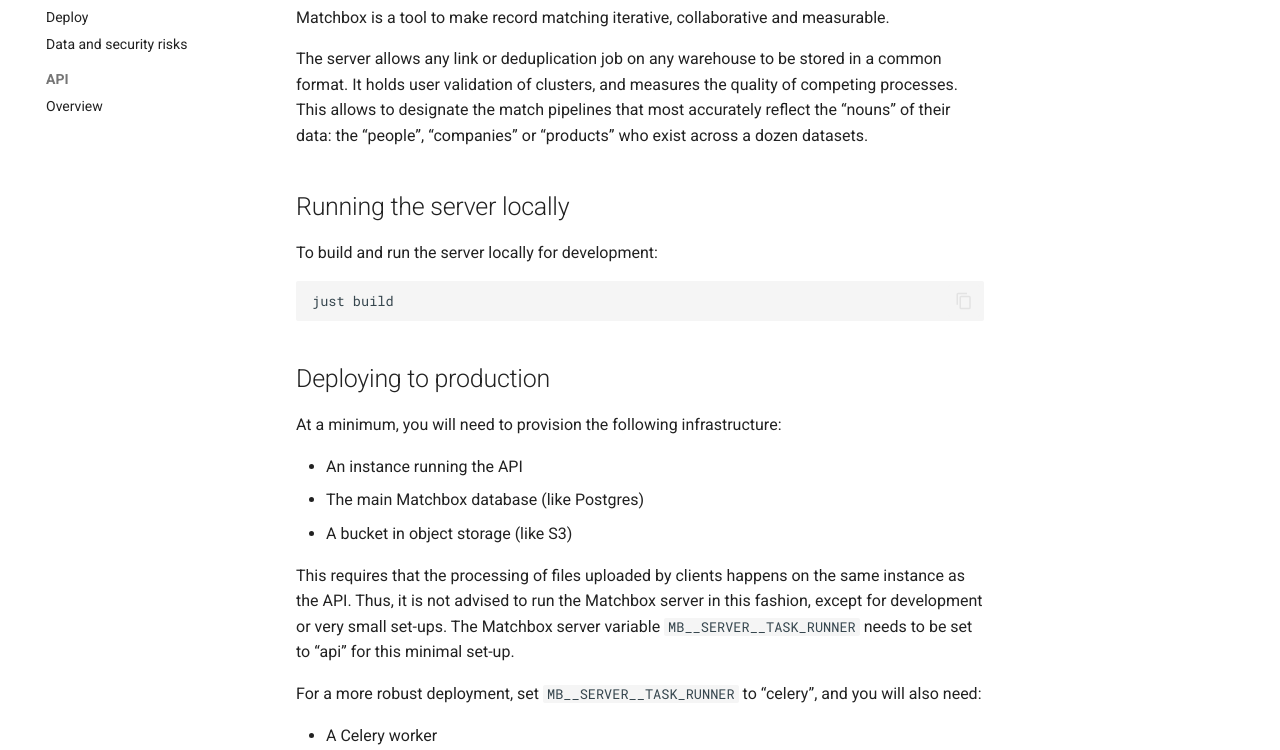
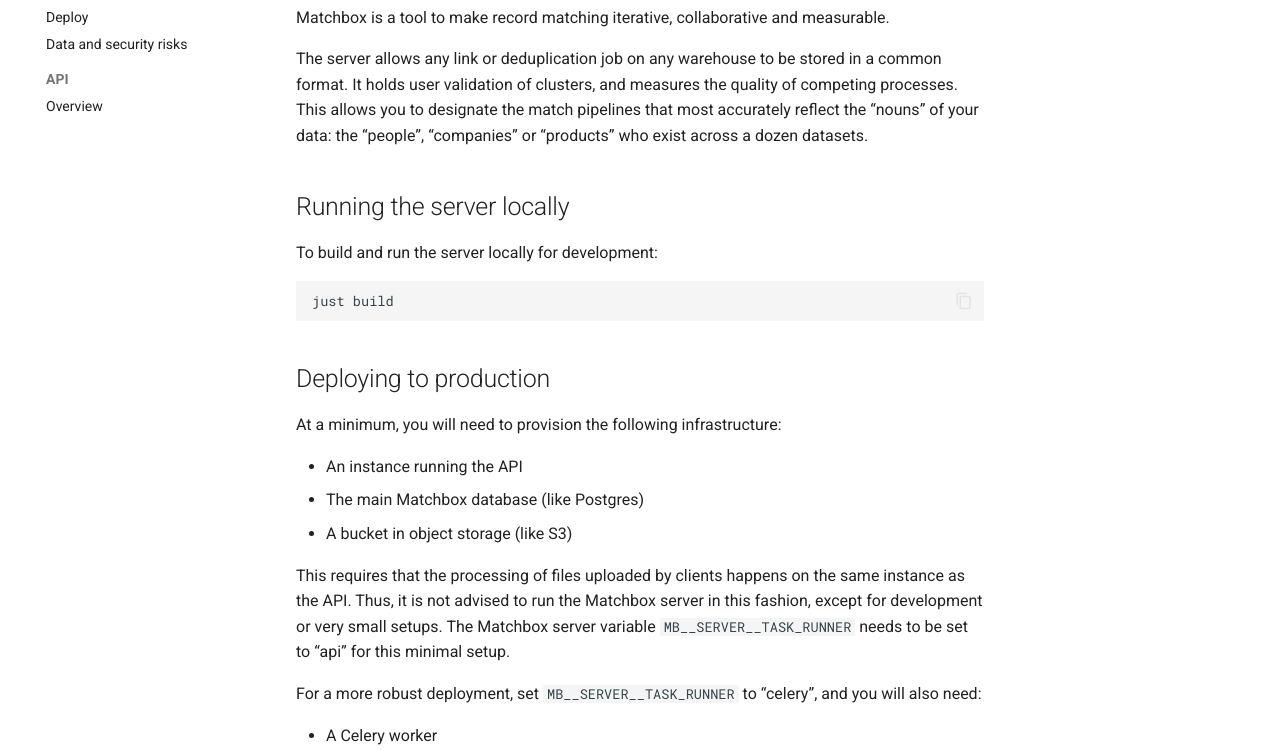
Before and after one commit to will-langdale/matchbox, an MkDocs documentation site: the page built from docs/server/install.md, in a window 1280 px wide and 1160 px high. Shown: the part 223-973 px from the top of the window. Built offline with MkDocs 1.6.1 and Material for MkDocs 9.7.7, drawn with Linux system fonts in a browser that asks for light colours; comment, search, counter and statistics services are not loaded.

Commit message:
Apply suggestions from code review
Minor changes to docs

Co-authored-by: Will Langdale <will.langdale@businessandtrade.gov.uk>

```diff
--- a/docs/server/install.md
+++ b/docs/server/install.md
@@ -1,6 +1,6 @@
 Matchbox is a tool to make record matching iterative, collaborative and measurable.
 
-The server allows any link or deduplication job on any warehouse to be stored in a common format. It holds user validation of clusters, and measures the quality of competing processes. This allows to designate the match pipelines that most accurately reflect the "nouns" of their data: the "people", "companies" or "products" who exist across a dozen datasets.
+The server allows any link or deduplication job on any warehouse to be stored in a common format. It holds user validation of clusters, and measures the quality of competing processes. This allows you to designate the match pipelines that most accurately reflect the "nouns" of your data: the "people", "companies" or "products" who exist across a dozen datasets.
 
 ## Running the server locally
 
@@ -18,7 +18,8 @@
 * The main Matchbox database (like Postgres)
 * A bucket in object storage (like S3)
 
-This requires that the processing of files uploaded by clients happens on the same instance as the API. Thus, it is not advised to run the Matchbox server in this fashion, except for development or very small set-ups. The Matchbox server variable `MB__SERVER__TASK_RUNNER` needs to be set to "api" for this minimal set-up.
+This requires that the processing of files uploaded by clients happens on the same instance as the API. Thus, it is not advised to run the Matchbox server in this fashion, except for development or very small setups. The Matchbox server variable `MB__SERVER__TASK_RUNNER` needs to be set to "api" for this minimal setup.
+
 
 For a more robust deployment, set `MB__SERVER__TASK_RUNNER` to "celery", and you will also need:
 
```
Also changed, not shown: docs/contributing.md (+1 -1 lines).
